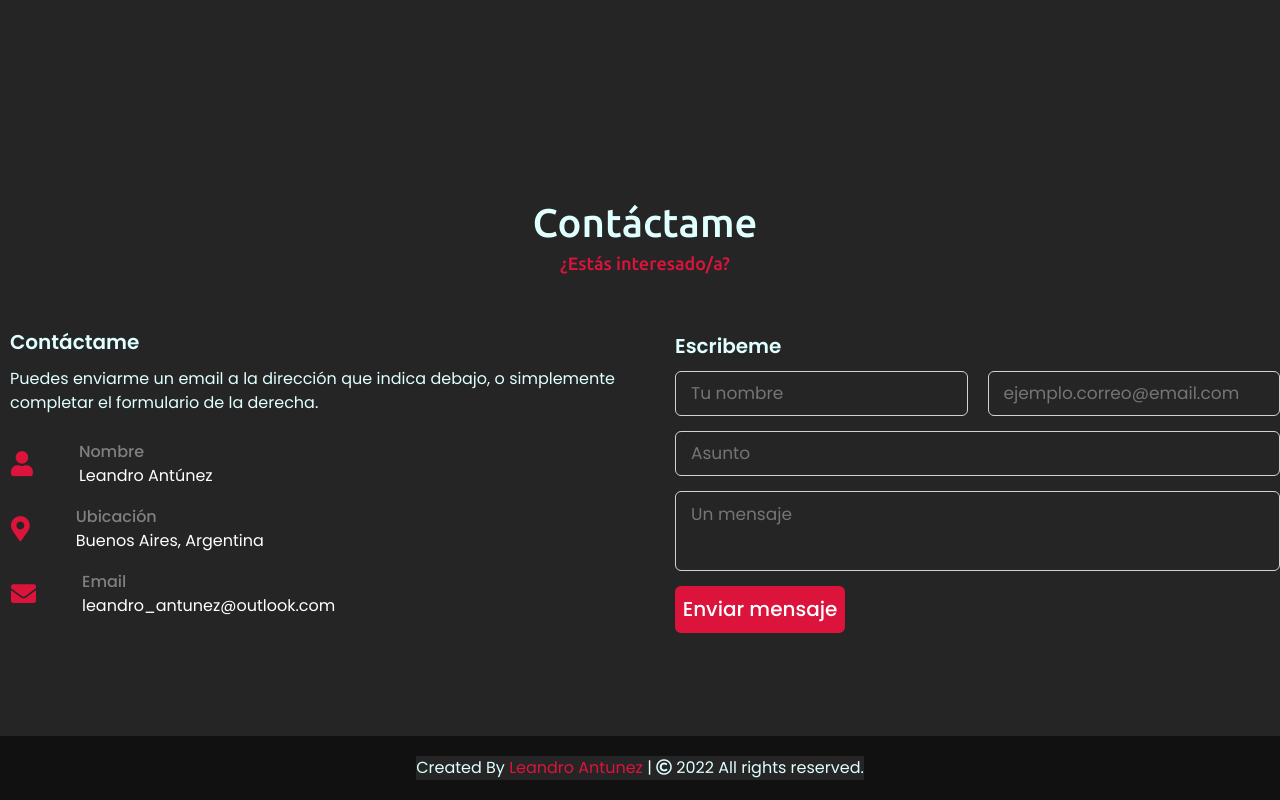
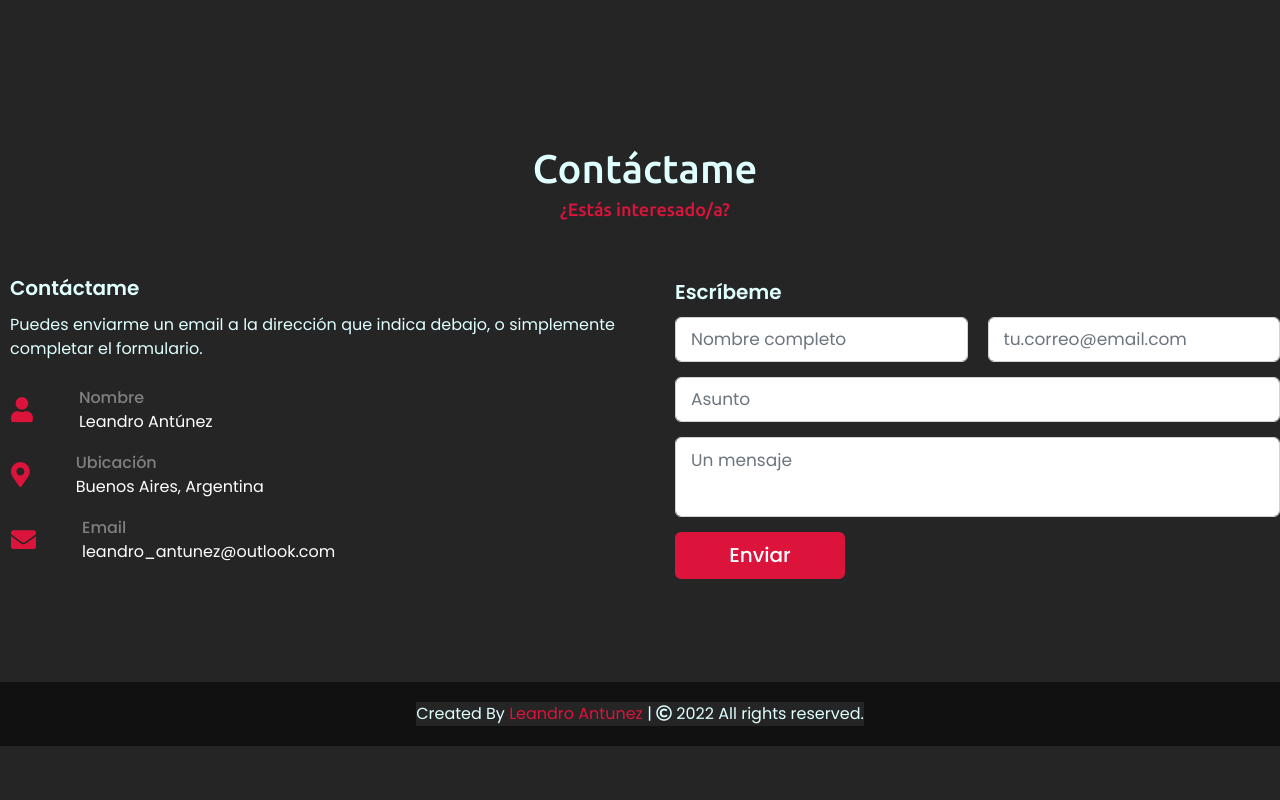
Before and after one commit to LeandroAntunez/LeandroAntunez.github.io, a React (Create React App) app: page / in a window 1280 px wide. Shown: the part 1955-2755 px from the top of the page. After the commit the page ends 2701 px from the top, so only its background shows below. Built offline with nearby package versions, Linux system fonts and the light colour scheme; a web font is replaced by a local one.

Commit message:
Form in white bg, project card w/ link on portrait

```diff
--- a/src/PorfolioContainer/ContactMe/ContactMe.js
+++ b/src/PorfolioContainer/ContactMe/ContactMe.js
@@ -50,7 +50,7 @@ class ContactMe extends React.Component {
             <div className="contact-content">
               <div className="column left">
                 <div className="text">Contáctame</div>
-                <p>Puedes enviarme un email a la dirección que indica debajo, o simplemente completar el formulario de la derecha.</p>
+                <p>Puedes enviarme un email a la dirección que indica debajo, o simplemente completar el formulario.</p>
                 <div className="icons">
                   <div className="row">
                     <i className="fas fa-user"></i>
@@ -76,24 +76,24 @@ class ContactMe extends React.Component {
                 </div>
               </div>
               <div className="column right">
-                <div className="text">Escribeme</div>
+                <div className="text">Escríbeme</div>
                 <form onSubmit={this.handleSubmit} id="contact-form">
                   <div className='fields'>
                     <div className='field name'>
-                      <input placeholder="Tu nombre" type="text" name="user_name" onChange={this.handleChange} value={this.state.user_name} required />
+                      <input class="form-control" placeholder="Nombre completo" type="text" name="user_name" onChange={this.handleChange} value={this.state.user_name} required />
                     </div>
                     <div className='field email'>
-                      <input placeholder="ejemplo.correo@email.com" type="email" name="user_email" onChange={this.handleChange} value={this.state.user_email} required />
+                      <input class="form-control" placeholder="tu.correo@email.com" type="email" name="user_email" onChange={this.handleChange} value={this.state.user_email} required />
                     </div>
                   </div>
                   <div className='field subject'>
-                    <input type="text" placeholder='Asunto' />
+                    <input class="form-control" type="text" placeholder='Asunto' />
                   </div>
                   <div className='field textarea'>
-                    <textarea placeholder="Un mensaje" name="message" onChange={this.handleChange} value={this.state.message} required />
+                    <textarea class="form-control" placeholder="Un mensaje" name="message" onChange={this.handleChange} value={this.state.message} required />
                   </div>
                   <div className='button'>
-                    <button type="submit" value="Submit">Enviar mensaje</button>
+                    <button type="submit" value="Submit">Enviar</button>
                   </div>
                 </form>
               </div>
--- a/src/PorfolioContainer/Projects/ProjectCard.js
+++ b/src/PorfolioContainer/Projects/ProjectCard.js
@@ -4,12 +4,13 @@ function ProjectCard(props) {
     return (
         <div>
             <div class="card" style={{ width: '18rem' }}>
-                <img class="card-img-top" src={props.title + `.png`} alt="Card cap" />
+                <a href={props.link} target="_blank" rel="noopener noreferrer">
+                    <img class="card-img-top" src={props.title + `.png`} alt="Card cap" />
+                </a>
                 <div class="card-body">
                     <h5 class="card-title">{props.title}</h5>
                     <p class="card-text">{props.description}</p>
                     <p className='tags'>Tags: {props.tags}</p>
-                    <a href={props.link} class="btn btn-primary">Ir a la App</a>
                 </div>
             </div>
         </div>
```
